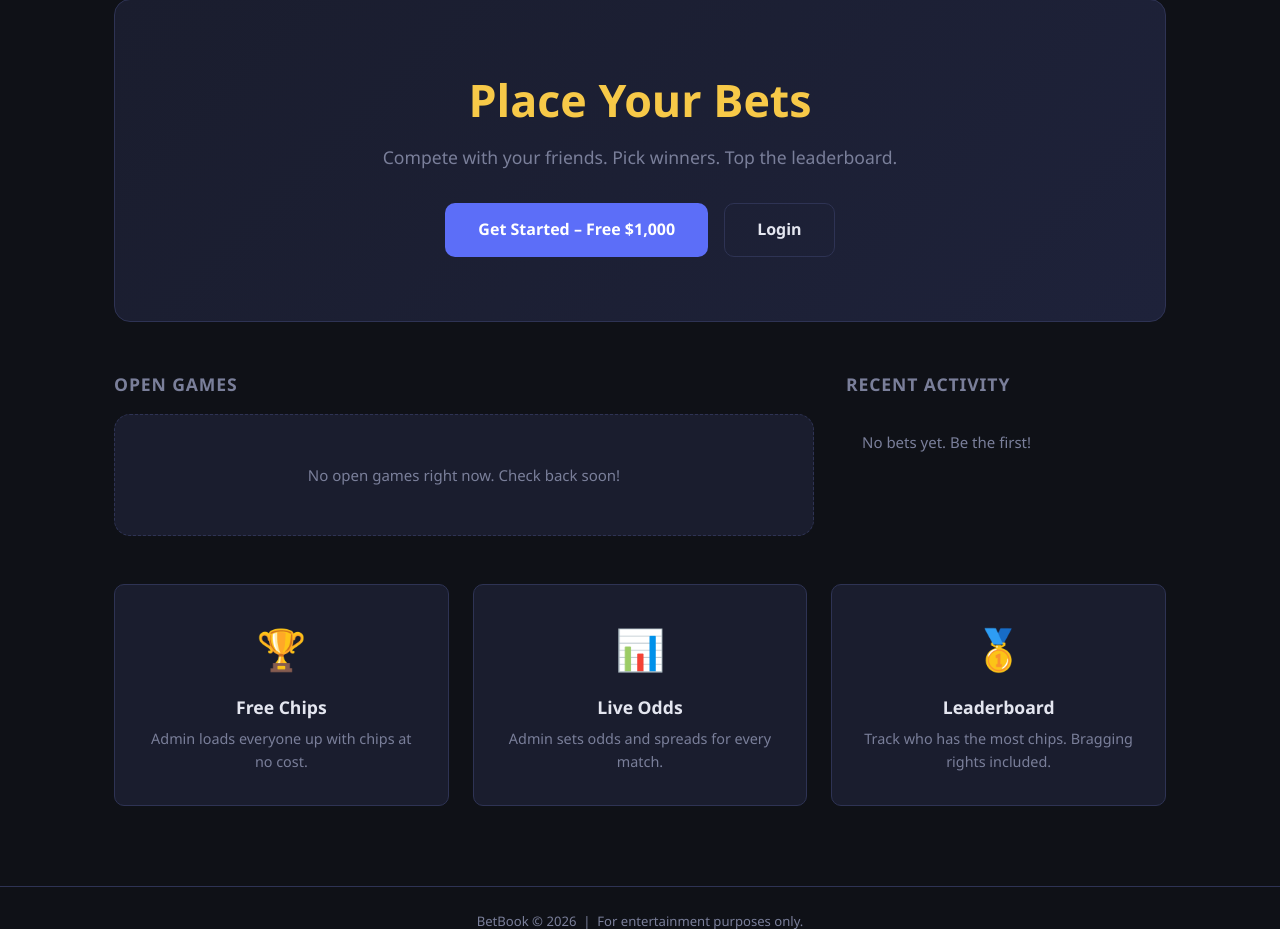
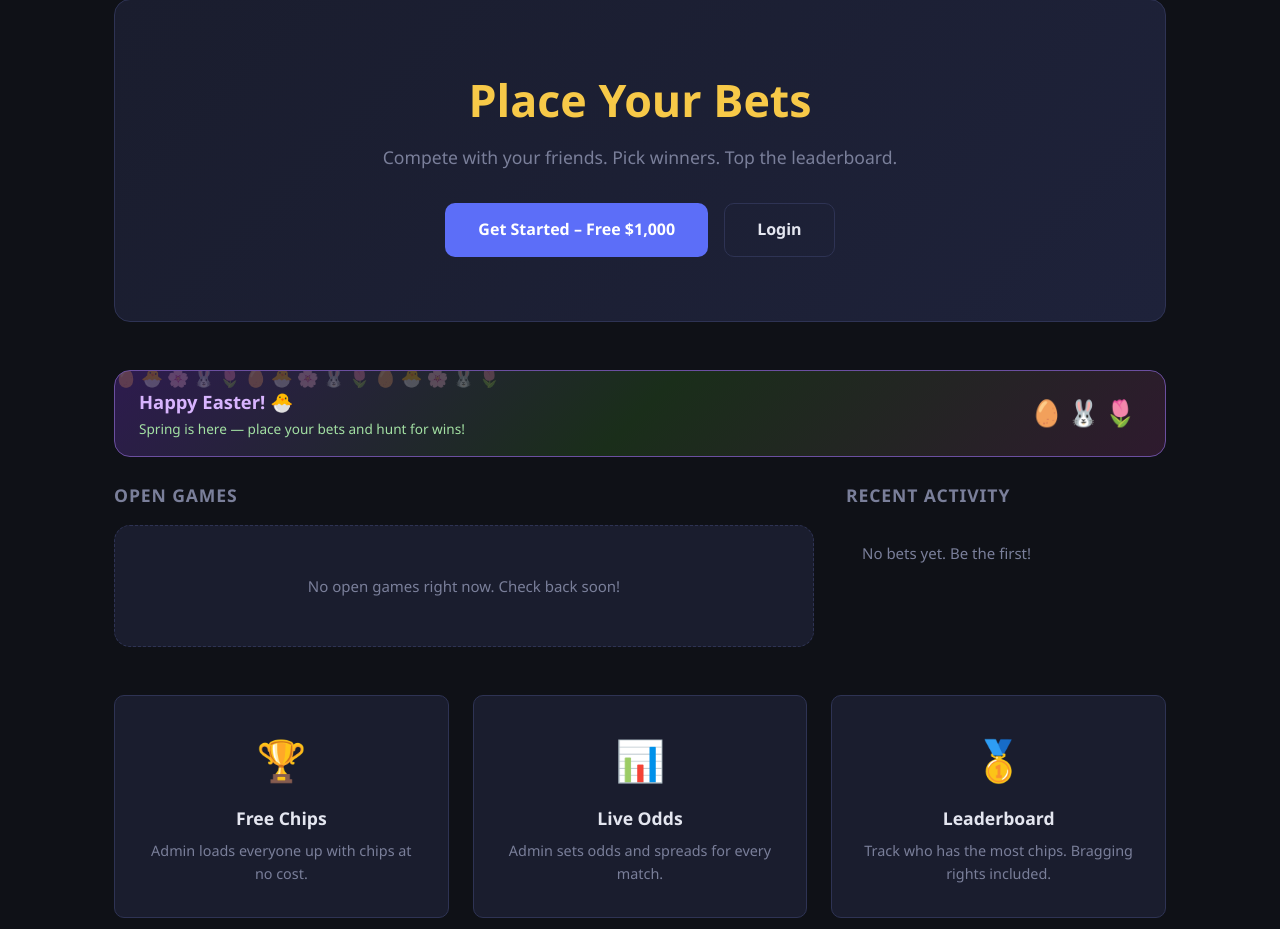
Before and after one commit to colehkenny7-lab/Book, a Flask app: page / in a window 1280 px wide. Shown: the part 117-1046 px from the top of the page. Run offline with Flask 3, Linux system fonts and the light colour scheme; data that the repository does not hold is empty; some libraries are stand-ins or nearby versions.

Commit message:
Add admin player profiles, parlay visibility in game bets, Easter decorations
- Admin Users table: click any username to open their full profile page
- Profile page shows all straight bets and parlays with leg-by-leg breakdown
- Admin game bets page now lists parlay legs on that game (player, pick, odds, parlay status)
- Easter seasonal banner on homepage with spring styling
- New CSS: parlay-history-card, easter-banner, admin-user-link styles

https://claude.ai/code/session_013wbVEfdPj96sM8YgK4esMH

```diff
--- a/app.py
+++ b/app.py
@@ -742,9 +742,20 @@ def admin_game_bets(game_id):
         WHERE b.game_id = ?
         ORDER BY b.created_at DESC
     """, (game_id,))
+    parlay_legs = db_all("""
+        SELECT pl.*, u.username, u.id AS player_id,
+               p.amount AS parlay_amount, p.status AS parlay_status,
+               p.total_odds, p.payout, p.id AS parlay_id
+        FROM parlay_legs pl
+        JOIN parlays p ON p.id = pl.parlay_id
+        JOIN users u ON u.id = p.user_id
+        WHERE pl.game_id = ?
+        ORDER BY p.created_at DESC
+    """, (game_id,))
     total_wagered  = sum(b["amount"] for b in bets)
     total_exposure = sum(b["amount"] * (b["odds"] - 1) for b in bets if b["status"] == "pending")
     return render_template("admin_game_bets.html", game=game, bets=bets,
+                           parlay_legs=parlay_legs,
                            total_wagered=total_wagered, total_exposure=total_exposure)
 
 
@@ -1225,6 +1236,40 @@ def admin_delete_game(game_id):
 
 
 # ---------------------------------------------------------------------------
+# Admin – User Profile
+# ---------------------------------------------------------------------------
+
+@app.route("/admin/user/<int:user_id>/profile")
+@admin_required
+def admin_user_profile(user_id):
+    profile_user = db_one("SELECT * FROM users WHERE id=?", (user_id,))
+    if not profile_user:
+        flash("User not found.", "danger")
+        return redirect(url_for("admin"))
+    bets = db_all("""
+        SELECT b.*, g.title, g.team1, g.team2, g.status AS game_status, g.winner
+        FROM bets b JOIN games g ON g.id = b.game_id
+        WHERE b.user_id = ? ORDER BY b.created_at DESC
+    """, (user_id,))
+    parlays = db_all(
+        "SELECT * FROM parlays WHERE user_id=? ORDER BY created_at DESC", (user_id,)
+    )
+    parlay_legs_map = {}
+    for p in parlays:
+        parlay_legs_map[p["id"]] = db_all("""
+            SELECT pl.*, g.title FROM parlay_legs pl
+            JOIN games g ON g.id = pl.game_id WHERE pl.parlay_id=?
+        """, (p["id"],))
+    return render_template(
+        "admin_user_profile.html",
+        profile_user=profile_user,
+        bets=bets,
+        parlays=parlays,
+        parlay_legs_map=parlay_legs_map,
+    )
+
+
+# ---------------------------------------------------------------------------
 # Entry point
 # ---------------------------------------------------------------------------
 
--- a/static/style.css
+++ b/static/style.css
@@ -817,3 +817,95 @@ a:hover { text-decoration: underline; }
   .two-col, .three-col { grid-template-columns: 1fr; }
   .main-content { padding: 1.5rem 1rem; }
 }
+
+/* ---- Admin user profile link ---- */
+.admin-user-link { color: var(--text); text-decoration: none; }
+.admin-user-link:hover strong { color: var(--primary); }
+
+/* ---- Admin user profile page ---- */
+.parlay-history-card {
+  background: var(--surface);
+  border: 1px solid var(--border);
+  border-radius: var(--radius);
+  margin-bottom: 1rem;
+  overflow: hidden;
+}
+.parlay-history-header {
+  display: flex;
+  justify-content: space-between;
+  align-items: center;
+  flex-wrap: wrap;
+  gap: .5rem;
+  padding: .85rem 1rem;
+  background: var(--surface2);
+  border-bottom: 1px solid var(--border);
+}
+.parlay-odds-badge {
+  background: var(--primary);
+  color: #fff;
+  border-radius: 6px;
+  padding: .2rem .55rem;
+  font-size: .85rem;
+  font-weight: 700;
+}
+.parlay-legs-list { padding: .5rem .75rem; }
+.parlay-leg-row {
+  display: flex;
+  align-items: center;
+  gap: .75rem;
+  padding: .45rem .25rem;
+  border-bottom: 1px solid var(--border);
+  font-size: .9rem;
+}
+.parlay-leg-row:last-child { border-bottom: none; }
+.parlay-leg-game { flex: 1; color: var(--muted); }
+.parlay-leg-pick { font-weight: 600; }
+.parlay-leg-odds { color: var(--accent); min-width: 40px; }
+
+/* ---- Easter seasonal banner ---- */
+.easter-banner {
+  background: linear-gradient(135deg, #2d1b4e 0%, #1a2e1a 50%, #2e1a2e 100%);
+  border: 1px solid #6b4fa0;
+  border-radius: var(--radius-lg);
+  padding: 1rem 1.5rem;
+  margin-bottom: 1.5rem;
+  display: flex;
+  align-items: center;
+  justify-content: space-between;
+  flex-wrap: wrap;
+  gap: .75rem;
+  position: relative;
+  overflow: hidden;
+}
+.easter-banner::before {
+  content: '🥚🐣🌸🐰🌷🥚🐣🌸🐰🌷🥚🐣🌸🐰🌷';
+  position: absolute;
+  top: -8px;
+  left: 0;
+  right: 0;
+  font-size: 1.1rem;
+  letter-spacing: 4px;
+  opacity: .25;
+  white-space: nowrap;
+  overflow: hidden;
+}
+.easter-banner-text {
+  position: relative;
+  z-index: 1;
+}
+.easter-banner-title {
+  font-size: 1.15rem;
+  font-weight: 700;
+  color: #d8b4fe;
+}
+.easter-banner-sub {
+  font-size: .85rem;
+  color: #a3e0a3;
+  margin-top: .15rem;
+}
+.easter-eggs {
+  font-size: 1.6rem;
+  letter-spacing: .3rem;
+  position: relative;
+  z-index: 1;
+}
--- a/templates/admin.html
+++ b/templates/admin.html
@@ -132,7 +132,7 @@
       <tbody>
         {% for u in users %}
           <tr>
-            <td><strong>{{ u.username }}</strong></td>
+            <td><a href="{{ url_for('admin_user_profile', user_id=u.id) }}" class="admin-user-link"><strong>{{ u.username }}</strong></a></td>
             <td>${{ "%.2f"|format(u.balance) }}</td>
             <td>{{ 'Admin' if u.is_admin else 'Player' }}</td>
             <td class="small">{{ u.created_at | datefmt }}</td>
--- a/templates/index.html
+++ b/templates/index.html
@@ -19,6 +19,15 @@
     {% endif %}
   </div>
 </section>
+
+<!-- Easter Banner -->
+<div class="easter-banner">
+  <div class="easter-banner-text">
+    <div class="easter-banner-title">Happy Easter! 🐣</div>
+    <div class="easter-banner-sub">Spring is here — place your bets and hunt for wins!</div>
+  </div>
+  <div class="easter-eggs">🥚🐰🌷</div>
+</div>
 
 <div class="home-grid">
   <!-- LEFT: Open Games -->
```
Also changed, not shown: templates/admin_game_bets.html (+50 -1 lines), templates/admin_user_profile.html (added, +117 -0 lines).
